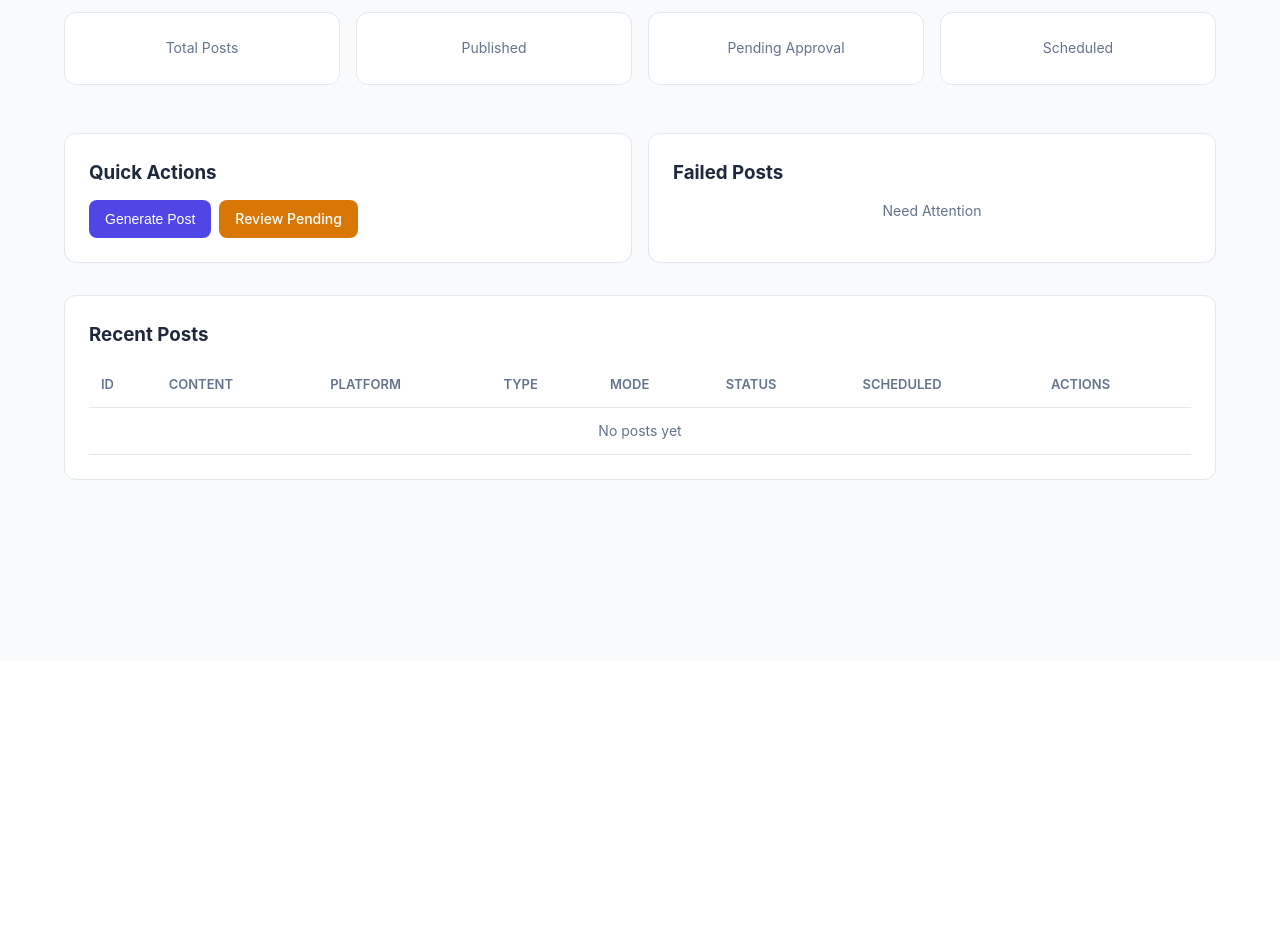
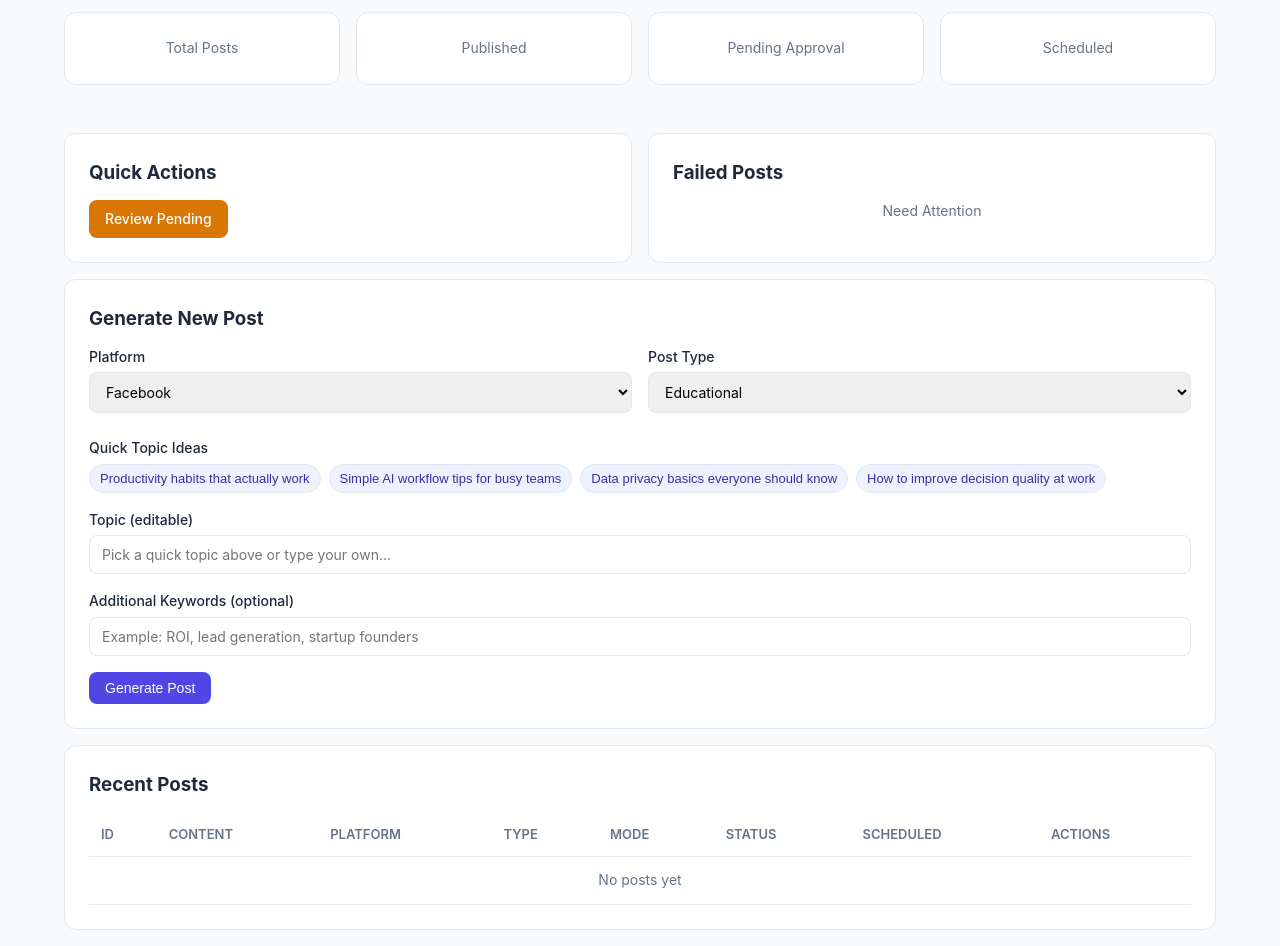
Before and after one commit to shahmir3899/SocialMediaAgent, a FastAPI app: template templates/pages/dashboard.html in a window 1280 px wide. Shown: the part 139-1085 px from the top of the page. Before the commit the page ends 619 px from the top, so only its background shows below. Run offline with FastAPI, Linux system fonts and the light colour scheme; the template is opened without the code that fills it, so the values that code supplies are empty.

Commit message:
dashboard enhancements

```diff
--- a/app/api/schemas.py
+++ b/app/api/schemas.py
@@ -80,6 +80,7 @@ class GeneratePostRequest(BaseModel):
     post_type: str = "educational"
     platform: str = "facebook"
     topic: str | None = None
+    additional_keywords: str | None = None
     account_id: int | None = None
 
 
--- /dev/null
+++ b/templates/components/generate_post_composer.html
@@ -0,0 +1,47 @@
+{% set composer_id = composer_id | default('generate-post-composer') %}
+{% set composer_title = composer_title | default('Generate a Post') %}
+
+<div class="card generate-composer" id="{{ composer_id }}" data-generate-composer>
+    <h3>{{ composer_title }}</h3>
+
+    <div class="grid grid-2 composer-grid" style="margin-top: 12px;">
+        <div class="form-group">
+            <label for="{{ composer_id }}-platform">Platform</label>
+            <select id="{{ composer_id }}-platform" data-role="platform">
+                <option value="facebook">Facebook</option>
+                <option value="instagram">Instagram</option>
+            </select>
+        </div>
+        <div class="form-group">
+            <label for="{{ composer_id }}-type">Post Type</label>
+            <select id="{{ composer_id }}-type" data-role="post-type">
+                <option value="educational">Educational</option>
+                <option value="engagement">Engagement</option>
+                <option value="promotional">Promotional</option>
+                <option value="quote">Quote</option>
+                <option value="announcement">Announcement</option>
+            </select>
+        </div>
+    </div>
+
+    <div class="form-group">
+        <label>Quick Topic Ideas</label>
+        <div class="chip-list" data-role="preset-list"></div>
+    </div>
+
+    <div class="form-group">
+        <label for="{{ composer_id }}-topic">Topic (editable)</label>
+        <input id="{{ composer_id }}-topic" data-role="topic" type="text" placeholder="Pick a quick topic above or type your own...">
+    </div>
+
+    <div class="form-group">
+        <label for="{{ composer_id }}-keywords">Additional Keywords (optional)</label>
+        <input id="{{ composer_id }}-keywords" data-role="keywords" type="text" placeholder="Example: ROI, lead generation, startup founders">
+    </div>
+
+    <div class="actions">
+        <button class="btn btn-primary" data-role="generate-btn">Generate Post</button>
+    </div>
+
+    <div class="composer-result" data-role="result" style="display: none;"></div>
+</div>
--- a/templates/pages/base.html
+++ b/templates/pages/base.html
@@ -48,6 +48,7 @@
             return res.json();
         }
     </script>
+    <script src="/static/generate_post_component.js"></script>
     {% block scripts %}{% endblock %}
 </body>
 </html>
--- a/templates/pages/dashboard.html
+++ b/templates/pages/dashboard.html
@@ -27,7 +27,6 @@
     <div class="card">
         <h3>Quick Actions</h3>
         <div class="flex gap-2" style="margin-top: 12px;">
-            <button class="btn btn-primary" onclick="generatePost()">Generate Post</button>
             <a href="/pending" class="btn btn-primary" style="background: var(--warning);">Review Pending</a>
         </div>
     </div>
@@ -39,6 +38,10 @@
         </div>
     </div>
 </div>
+
+{% set composer_id = 'dashboard-generate-composer' %}
+{% set composer_title = 'Generate New Post' %}
+{% include "components/generate_post_composer.html" %}
 
 <div class="card" style="margin-top: 16px;">
     <h3>Recent Posts</h3>
@@ -86,24 +89,7 @@
 
 {% block scripts %}
 <script>
-async function generatePost() {
-    const type = prompt('Post type (educational, engagement, promotional, quote):', 'educational');
-    if (!type) return;
-    const platform = prompt('Platform (facebook, instagram):', 'facebook');
-    if (!platform) return;
-
-    showToast('Generating post...');
-    const result = await apiCall('/api/posts/generate-and-save', 'POST', {
-        post_type: type, platform: platform
-    });
-
-    if (result.id) {
-        showToast('Post generated successfully!');
-        setTimeout(() => location.reload(), 1000);
-    } else {
-        showToast('Generation failed', 'error');
-    }
-}
+initGeneratePostComposer('dashboard-generate-composer');
 
 async function publishNow(postId) {
     if (!confirm('Publish this post to Facebook/Instagram now?')) return;
--- a/templates/pages/pending.html
+++ b/templates/pages/pending.html
@@ -21,7 +21,10 @@
     </div>
 
     {% if post.image_url %}
-    <p class="text-sm text-muted mb-4">Image: {{ post.image_url }}</p>
+    <div class="post-image-preview mb-4">
+        <img src="{{ post.image_url }}" alt="Generated image for post {{ post.id }}" loading="lazy" referrerpolicy="no-referrer">
+        <a href="{{ post.image_url }}" target="_blank" rel="noopener noreferrer" class="text-sm">Open full image</a>
+    </div>
     {% endif %}
 
     <div class="form-group">
--- /dev/null
+++ b/templates/static/generate_post_component.js
@@ -0,0 +1,143 @@
+const DEFAULT_TOPIC_PRESETS = {
+    educational: [
+        "Productivity habits that actually work",
+        "Simple AI workflow tips for busy teams",
+        "Data privacy basics everyone should know",
+        "How to improve decision quality at work"
+    ],
+    engagement: [
+        "What skill helped your career most this year?",
+        "Morning routine or night routine: which one wins?",
+        "What is one mistake that taught you a lot?",
+        "What tool do you wish you discovered earlier?"
+    ],
+    promotional: [
+        "How our service saves teams weekly hours",
+        "Top feature customers keep recommending",
+        "Real client outcomes from using our workflow",
+        "Limited offer for new customers this month"
+    ],
+    quote: [
+        "A quote about consistency and growth",
+        "A quote about creativity under constraints",
+        "A quote about leadership and clarity",
+        "A quote about long-term thinking"
+    ],
+    announcement: [
+        "New feature launch that solves a major pain point",
+        "Upcoming event with practical takeaways",
+        "Community milestone announcement",
+        "Partnership announcement for customer value"
+    ]
+};
+
+function buildPresetChips(container, presets, onClick) {
+    container.innerHTML = "";
+    presets.forEach((text) => {
+        const chip = document.createElement("button");
+        chip.type = "button";
+        chip.className = "topic-chip";
+        chip.textContent = text;
+        chip.addEventListener("click", () => onClick(text, chip));
+        container.appendChild(chip);
+    });
+}
+
+function renderGeneratedPost(resultContainer, data) {
+    const content = data.content || "";
+    const imageUrl = data.image_url || "";
+
+    const safeContent = content
+        .replaceAll("&", "&amp;")
+        .replaceAll("<", "&lt;")
+        .replaceAll(">", "&gt;");
+
+    const imageHtml = imageUrl
+        ? `<div class="generated-image-wrap"><img src="${imageUrl}" alt="Generated post image" class="generated-image" loading="lazy" referrerpolicy="no-referrer"><a href="${imageUrl}" target="_blank" rel="noopener noreferrer" class="text-sm">Open full image</a></div>`
+        : '<p class="text-sm text-muted">No image URL returned for this post.</p>';
+
+    resultContainer.innerHTML = `
+        <div class="generated-preview">
+            <h4>Generated Post</h4>
+            <p class="text-sm text-muted">Post ID: ${data.id || "-"}</p>
+            <div class="generated-caption">${safeContent.replaceAll("\n", "<br>")}</div>
+            ${imageHtml}
+        </div>
+    `;
+    resultContainer.style.display = "block";
+}
+
+function markSelectedChip(chipListContainer, activeChip) {
+    chipListContainer.querySelectorAll(".topic-chip").forEach((chip) => {
+        chip.classList.toggle("active", chip === activeChip);
+    });
+}
+
+function getErrorMessage(result) {
+    if (!result) return "Unknown error";
+    if (typeof result.detail === "string") return result.detail;
+    return "Unknown error";
+}
+
+function initGeneratePostComposer(rootId, options = {}) {
+    const root = document.getElementById(rootId);
+    if (!root) return;
+
+    const postTypeEl = root.querySelector('[data-role="post-type"]');
+    const platformEl = root.querySelector('[data-role="platform"]');
+    const topicEl = root.querySelector('[data-role="topic"]');
+    const keywordsEl = root.querySelector('[data-role="keywords"]');
+    const presetListEl = root.querySelector('[data-role="preset-list"]');
+    const generateBtn = root.querySelector('[data-role="generate-btn"]');
+    const resultEl = root.querySelector('[data-role="result"]');
+
+    const presets = options.topicPresets || DEFAULT_TOPIC_PRESETS;
+
+    function renderPresets() {
+        const selectedType = postTypeEl.value;
+        const list = presets[selectedType] || [];
+        buildPresetChips(presetListEl, list, (text, chip) => {
+            topicEl.value = text;
+            markSelectedChip(presetListEl, chip);
+        });
+    }
+
+    postTypeEl.addEventListener("change", () => {
+        renderPresets();
+    });
+
+    generateBtn.addEventListener("click", async () => {
+        const payload = {
+            post_type: postTypeEl.value,
+            platform: platformEl.value,
+            topic: topicEl.value.trim() || null,
+            additional_keywords: keywordsEl.value.trim() || null
+        };
+
+        generateBtn.disabled = true;
+        generateBtn.textContent = "Generating...";
+        showToast("Generating post...");
+
+        try {
+            const result = await apiCall("/api/posts/generate-and-save", "POST", payload);
+            if (result && result.id) {
+                showToast("Post generated successfully!");
+                renderGeneratedPost(resultEl, result);
+                if (typeof options.onGenerated === "function") {
+                    options.onGenerated(result);
+                }
+            } else {
+                showToast(`Generation failed: ${getErrorMessage(result)}`, "error");
+            }
+        } catch (err) {
+            showToast(`Generation failed: ${err.message || "Network error"}`, "error");
+        } finally {
+            generateBtn.disabled = false;
+            generateBtn.textContent = "Generate Post";
+        }
+    });
+
+    renderPresets();
+}
+
+window.initGeneratePostComposer = initGeneratePostComposer;
--- a/templates/static/style.css
+++ b/templates/static/style.css
@@ -152,6 +152,68 @@ th { font-weight: 600; color: var(--text-muted); font-size: 13px; text-transform
 /* Actions */
 .actions { display: flex; gap: 8px; }
 
+/* Generate composer */
+.generate-composer .composer-grid {
+    margin-bottom: 8px;
+}
+
+.chip-list {
+    display: flex;
+    flex-wrap: wrap;
+    gap: 8px;
+}
+
+.topic-chip {
+    border: 1px solid var(--border);
+    background: #eef2ff;
+    color: #3730a3;
+    padding: 6px 10px;
+    border-radius: 9999px;
+    font-size: 13px;
+    cursor: pointer;
+}
+
+.topic-chip.active {
+    background: var(--primary);
+    border-color: var(--primary);
+    color: #ffffff;
+}
+
+.composer-result {
+    margin-top: 16px;
+    border-top: 1px solid var(--border);
+    padding-top: 16px;
+}
+
+.generated-preview h4 {
+    margin-bottom: 4px;
+}
+
+.generated-caption {
+    background: #f8fafc;
+    border: 1px solid var(--border);
+    border-radius: 10px;
+    padding: 12px;
+    margin: 10px 0;
+    white-space: pre-wrap;
+}
+
+.generated-image-wrap,
+.post-image-preview {
+    display: flex;
+    flex-direction: column;
+    gap: 8px;
+}
+
+.generated-image,
+.post-image-preview img {
+    width: 100%;
+    max-width: 420px;
+    border-radius: 10px;
+    border: 1px solid var(--border);
+    object-fit: cover;
+}
+
 /* Toast */
 .toast {
     position: fixed;
@@ -175,4 +237,8 @@ th { font-weight: 600; color: var(--text-muted); font-size: 13px; text-transform
 @media (max-width: 768px) {
     .grid-2, .grid-3, .grid-4 { grid-template-columns: 1fr; }
     nav ul { gap: 12px; }
+    .generated-image,
+    .post-image-preview img {
+        max-width: 100%;
+    }
 }
```
Also changed, not shown: app/api/routes.py (+17 -2 lines), docs/API.md (+2 -1 lines).
